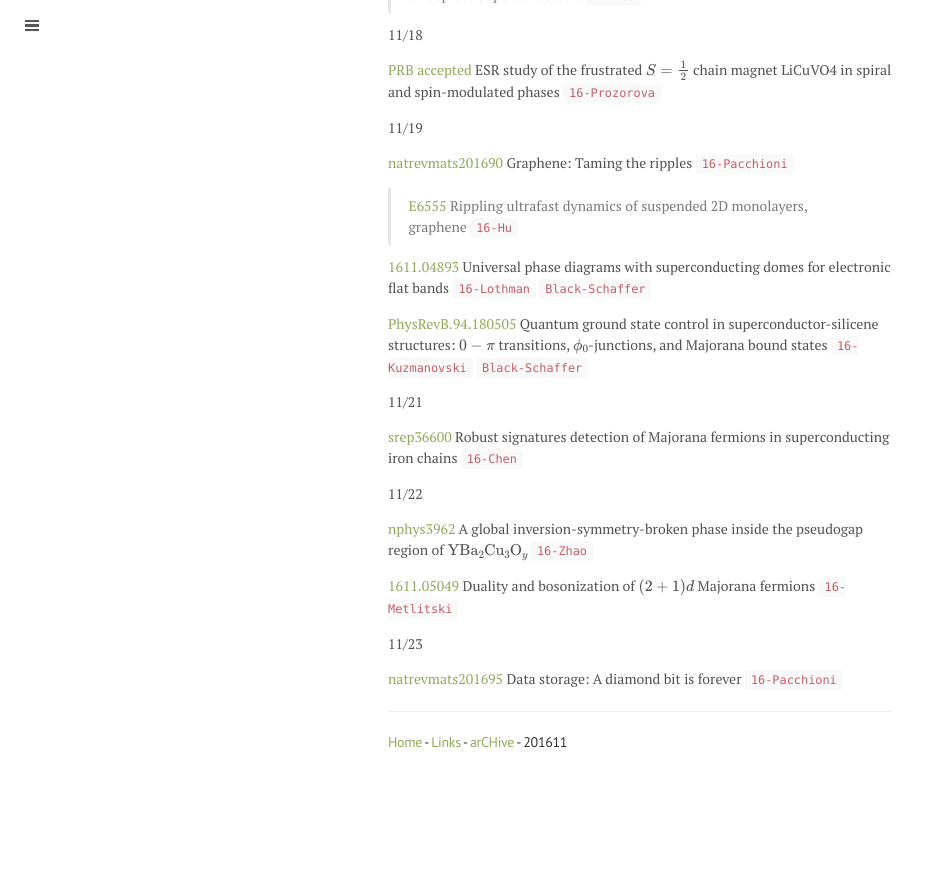
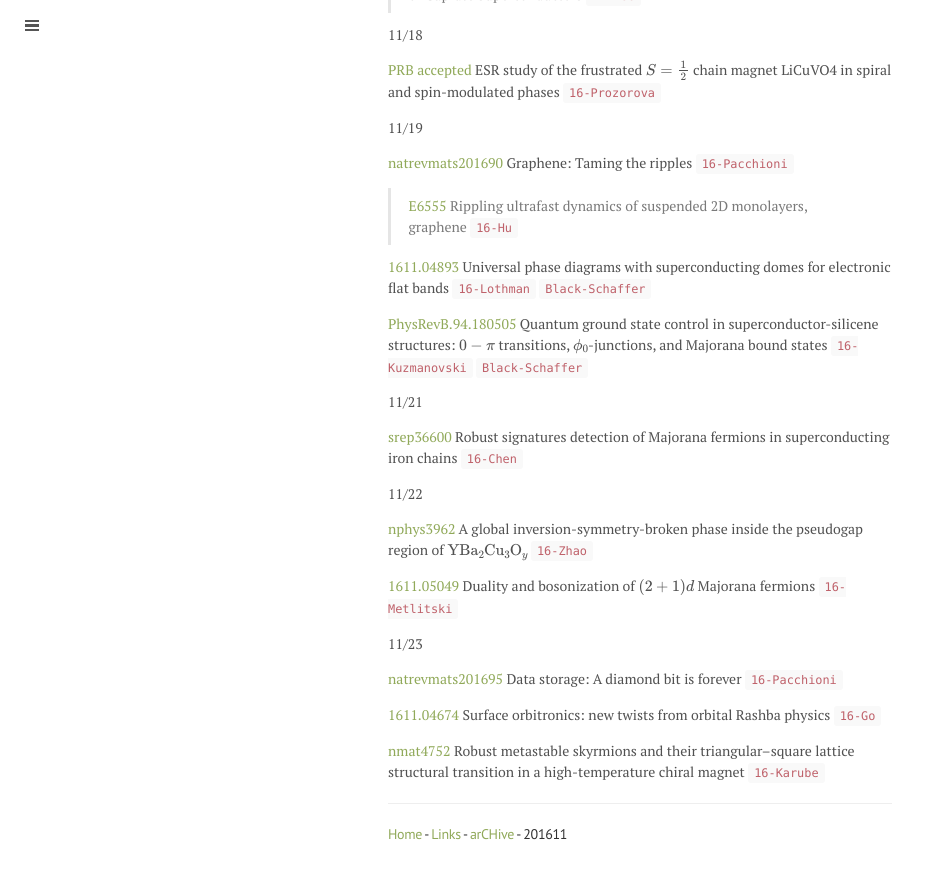
Before and after one commit to qkrwlsghdcjsworlt/work, a Jekyll site: the page built from 201611.md, in a window 1280 px wide and 900 px high, scrolled down 3522 px. Shown: the top 879 px of the window, without its empty margins (0-930 px from the left). Built offline with Jekyll 4.4.1, drawn with Linux system fonts in a browser that asks for light colours; formulas are drawn with MathJax 3; before the commit the page ends 4329 px from its top, so only the background shows below that.

Commit message:
“update”

```diff
--- a/201611.md
+++ b/201611.md
@@ -172,6 +172,10 @@ to \\( \kappa - (\mathrm{BEDT-TTF})_2 \mathrm{Cu}_2 \mathrm{(CN)}_3\\)
 
 [natrevmats201695](http://www.nature.com/articles/natrevmats201695) Data storage: A diamond bit is forever `16-Pacchioni`
 
+[1611.04674](https://arxiv.org/abs/1611.04674v1) Surface orbitronics: new twists from orbital Rashba physics `16-Go`
+
+[nmat4752](http://www.nature.com/nmat/journal/v15/n12/full/nmat4752.html) Robust metastable skyrmions and their triangular–square lattice structural transition in a high-temperature chiral magnet `16-Karube`
+
 
 
 
```
Also changed, not shown: study.md (+4 -0 lines).
